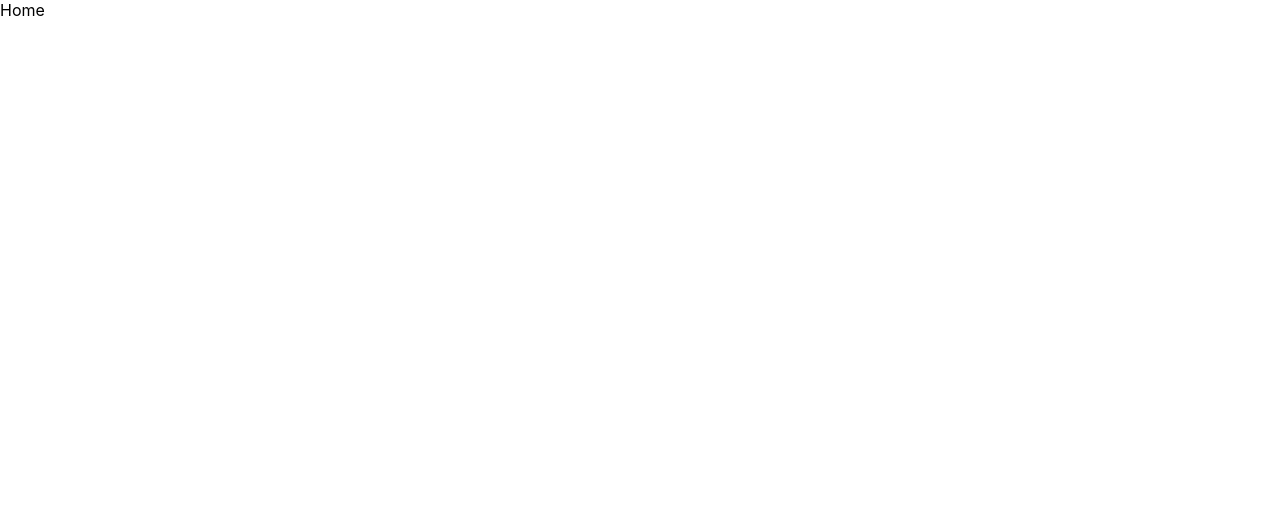
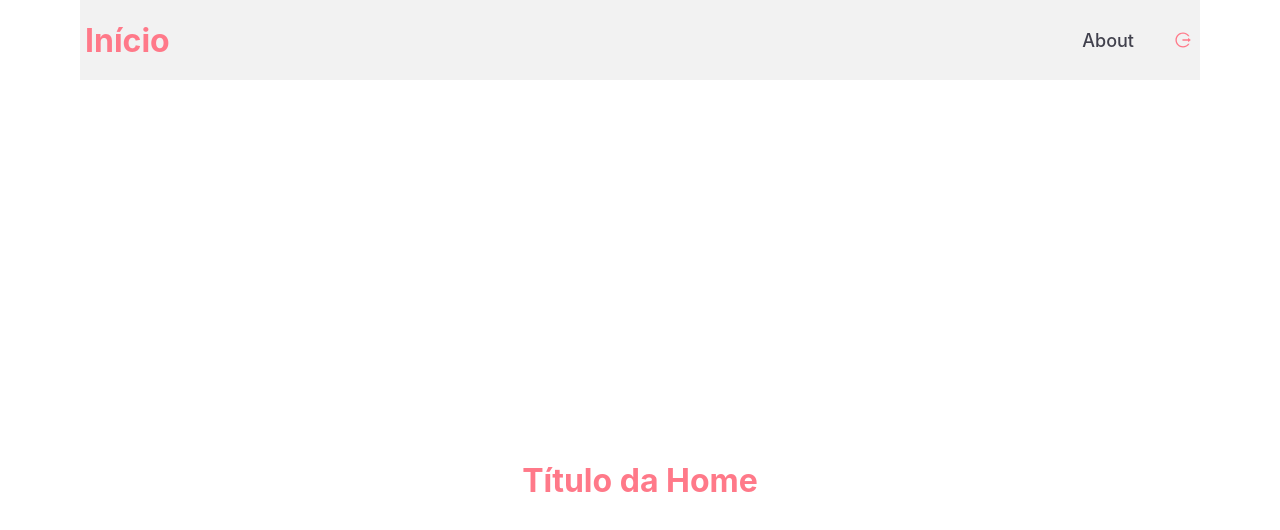
Before and after one commit to hique023/trabalho_conclusao_react, a React (Create React App) app: page /home in a window 1280 px wide. Shown: the top 530 px of the page. Built offline with nearby package versions, Linux system fonts and the light colour scheme.

Commit message:
Ajustado header da página Home

```diff
--- a/public/index.html
+++ b/public/index.html
@@ -1,14 +1,12 @@
 <!DOCTYPE html>
 <html lang="en">
+
 <head>
   <meta charset="utf-8" />
   <link rel="icon" href="%PUBLIC_URL%/favicon.ico" />
   <meta name="viewport" content="width=device-width, initial-scale=1" />
   <meta name="theme-color" content="#000000" />
-    <meta
-      name="description"
-      content="Web site created using create-react-app"
-    />
+  <meta name="description" content="Web site created using create-react-app" />
   <link rel="apple-touch-icon" href="%PUBLIC_URL%/logo192.png" />
   <!--
       manifest.json provides metadata used when your web app is installed on a
@@ -24,8 +22,9 @@
       work correctly both with client-side routing and a non-root public URL.
       Learn how to configure a non-root public URL by running `npm run build`.
     -->
-    <title>React App</title>
+  <title>Management</title>
 </head>
+
 <body>
   <noscript>You need to enable JavaScript to run this app.</noscript>
   <div id="root"></div>
@@ -40,4 +39,5 @@
       To create a production bundle, use `npm run build` or `yarn build`.
     -->
 </body>
+
 </html>
--- a/src/pages/Home/index.js
+++ b/src/pages/Home/index.js
@@ -1,5 +1,112 @@
+// Global
+import styled from 'styled-components'
+import { Link, Redirect } from 'react-router-dom'
+
+// Assets
+import { AiOutlineLogout } from 'react-icons/ai'
+
+const Site = styled.div`
+  width: 100%;
+  max-width: 1120px;
+  height: 100vh;
+  margin: 0 auto;
+
+  align-items: center;
+  background-color: #FFF;
+`
+
+const Header = styled.div`
+  width: 100%;
+  max-width: 1120px;
+  height: 10vh;
+
+  display: flex;
+  align-itens: center;
+
+  background: #f2f2f2;
+
+  justify-content: space-between;
+`
+
+const DivLink = styled.div`
+  height: 10vh;
+  display: flex;
+`
+
+const Container = styled.div`
+  width: 100%;
+  max-width: 1120px;
+  height: 100vh;
+  margin: 0 auto;
+
+  display: flex;
+  align-items: right;
+  justify-content: center;
+`
+
+const Title = styled.h1`
+  color: #FF7989;
+  display: flex;
+  align-itens: center;
+  margin: auto 5px;
+`
+
+const Text = styled.p`
+  margin-top: 25px;
+  color: #797979;
+  font-size: 18px;
+`
+
+const Button = styled.button`
+  width: 100%;
+  height: 60px;
+  background: #e02041;
+  border: 0;
+  border-radius: 8px;
+  color: #fff;
+  font-weight: 700;
+  margin-top: 16px;
+  display: inline-block;
+  text-align: center;
+  text-decoration: none;
+  font-size: 18px;
+  line-height: 60px;
+  transition: filter 0.2s;
+`
+
+const Linkinside = styled.h3`
+  color: #41414d;
+  font-size: 18px;
+  text-decoration: none;
+  font-weight: 500;
+
+  display: flex;
+  align-itens: center;
+  margin-left: 40px;
+
+  transition: opacity 0.2s;
+`
+
 export default function Home() {
-    return (
-        <div>Home</div>
-    )
+  return (
+    <Site>
+      <Header>
+        <Title>Início</Title>
+        <DivLink>
+          <Linkinside>
+            <Link to="/about">About</Link>
+          </Linkinside>
+          <Linkinside>
+            <Link to="/">
+              <AiOutlineLogout size={18} color="#FF7989" />
+            </Link>
+          </Linkinside>
+        </DivLink>
+      </Header>
+
+      <Container>
+        <Title>Título da Home</Title>
+      </Container>
+    </Site>
+  )
 }
--- a/src/pages/Login/index.js
+++ b/src/pages/Login/index.js
@@ -100,6 +100,7 @@ export default function Login() {
 
   useEffect(() => {
     setEmail(emailLogin)
+    setPassword(passwordLogin)
   }, [])
 
   function handleLogin(e) {
```
Lines whose indentation alone changed are shown as unchanged.
